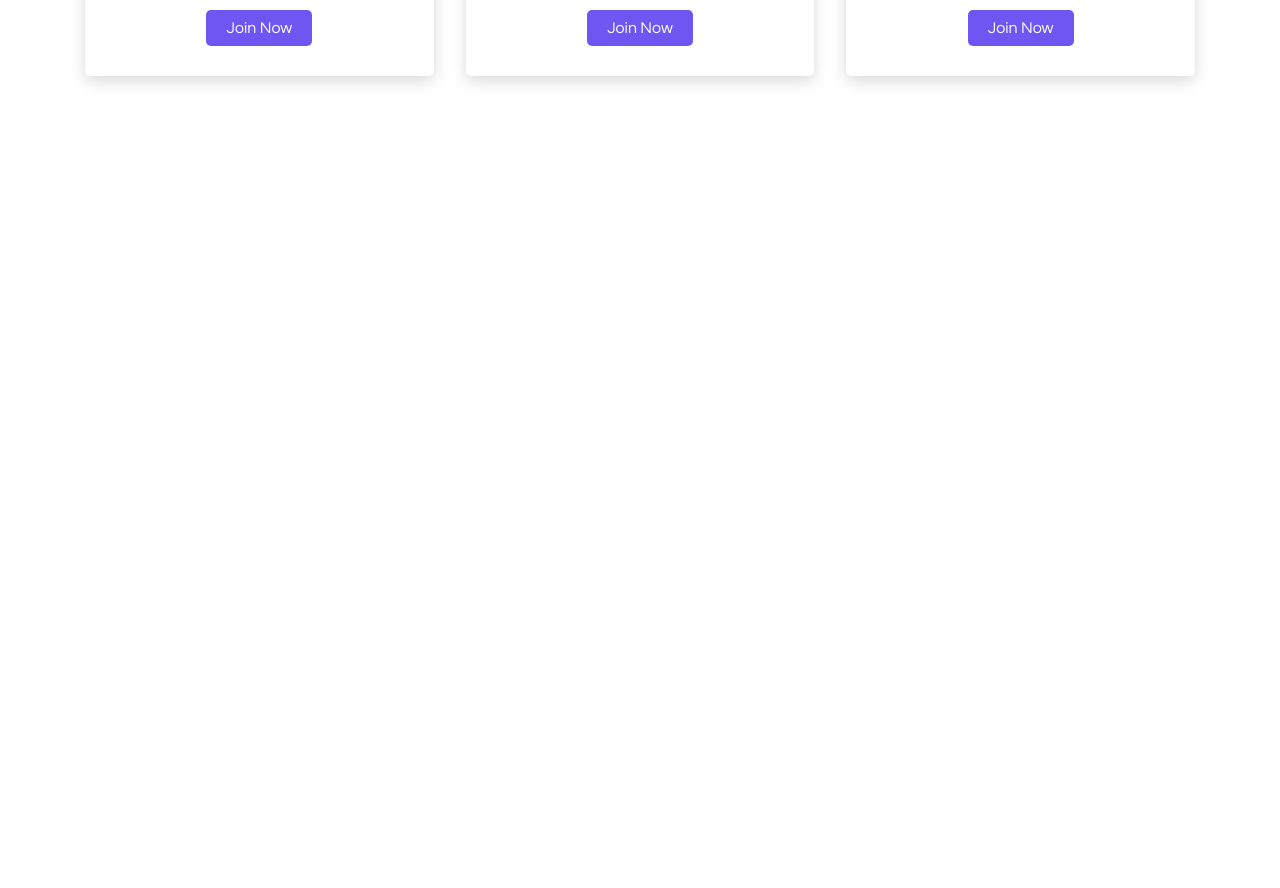
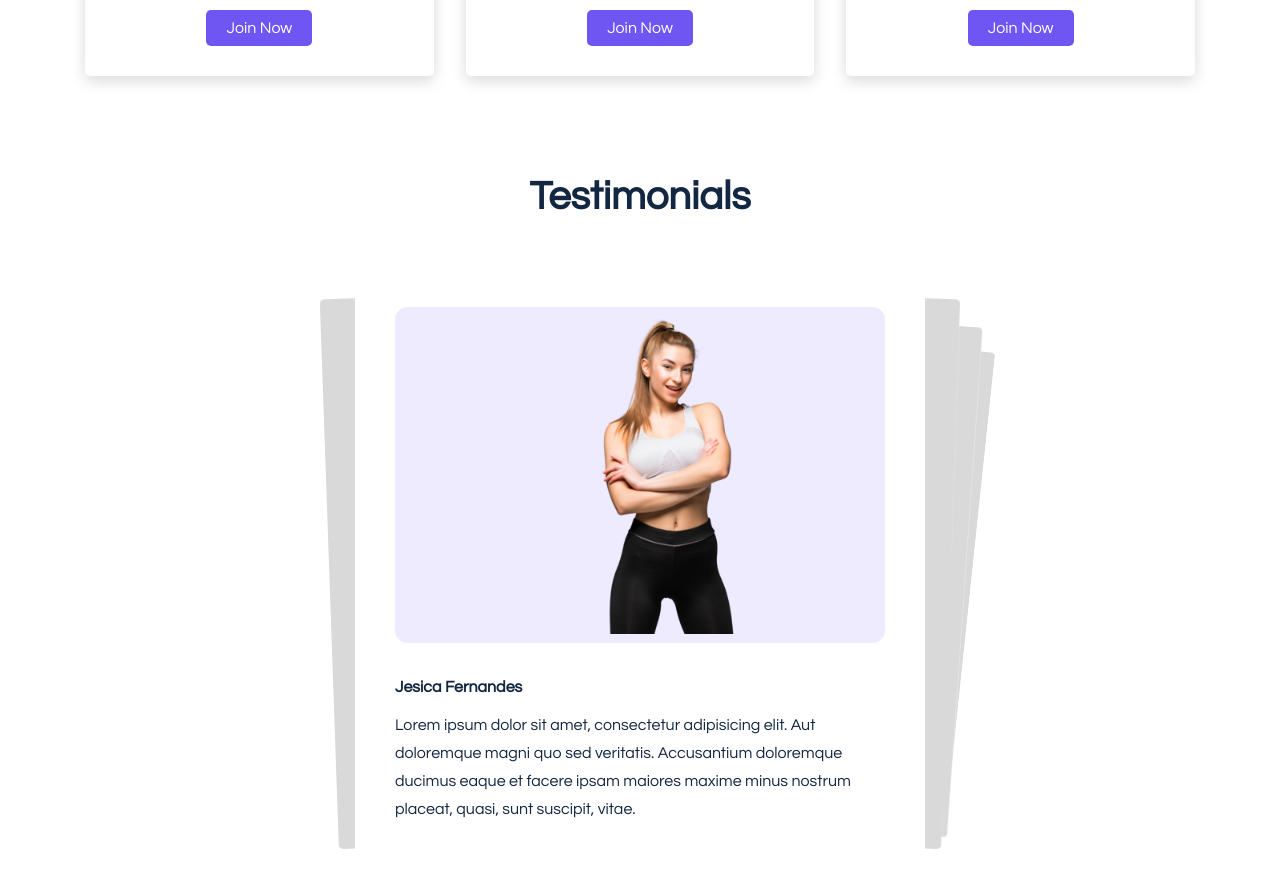
Before and after one commit to GrigoriyBerezin/gym-website-react, a React (Create React App) app: page / in a window 1280 px wide. Shown: the part 3600-4488 px from the top of the page. Before the commit the page ends 3826 px from the top, so only its background shows below. Built offline with nearby package versions, Linux system fonts and the light colour scheme.

Commit message:
footer block

```diff
--- a/package.json
+++ b/package.json
@@ -10,6 +10,7 @@
     "react-dom": "^18.2.0",
     "react-scripts": "5.0.1",
     "remixicon": "^2.5.0",
+    "swiper": "^8.4.5",
     "web-vitals": "^2.1.4"
   },
   "scripts": {
--- a/src/App.js
+++ b/src/App.js
@@ -5,6 +5,7 @@
 import Start from "./components/UI/Start";
 import Pricing from "./components/UI/Pricing";
 import Testimonials from "./components/UI/Testimonials";
+import Footer from "./components/UI/Footer";
 
 function App() {
   return <>
@@ -14,6 +15,7 @@
     <Start/>
     <Pricing/>
     <Testimonials/>
+    <Footer/>
   </>;
 }
 
--- /dev/null
+++ b/src/components/UI/Footer.jsx
@@ -0,0 +1,12 @@
+import React from 'react';
+import '../../styles/footer.css'
+
+const Footer = () => {
+  return (
+    <section>
+
+    </section>
+  );
+};
+
+export default Footer;
--- a/src/components/UI/Testimonials.jsx
+++ b/src/components/UI/Testimonials.jsx
@@ -1,12 +1,72 @@
 import React from 'react';
 import '../../styles/testimonials.css'
+import {Swiper, SwiperSlide} from "swiper/react";
 
-const Testimonials = () => {
+// Import Swiper styles
+import "swiper/css";
+import "swiper/css/effect-cards";
+
+// import required modules
+import {EffectCards} from "swiper";
+import avatar01 from '../../assets/img/avatar01.png'
+import avatar02 from '../../assets/img/avatar02.png'
+
+const BASE_URL =
+  "https://sensical-platform.imgix.net/production/logos/wetransfer_gui_machado_experimental_paradigm-2-tif_2022-05-06_1823/";
+
+export default function Testimonials() {
   return (
-   <section>
+    <>
+      <section>
+        <div className="container sliders">
 
-   </section>
+          <h2 className="section__title">Testimonials</h2>
+          <Swiper
+            effect={"cards"}
+            grabCursor={true}
+            modules={[EffectCards]}
+            className="mySwiper"
+            loop={true}
+          >
+            <SwiperSlide>
+              <div className="slide__item">
+                <div className="slide__img-01">
+                  <img src={avatar01} alt=""/>
+                </div>
+                <h4>Jesica Fernandes</h4>
+                <p>Lorem ipsum dolor sit amet, consectetur adipisicing elit.
+                  Aut doloremque magni quo sed veritatis. Accusantium doloremque
+                  ducimus eaque et facere ipsam maiores maxime minus nostrum
+                  placeat, quasi, sunt suscipit, vitae.</p>
+              </div>
+            </SwiperSlide>
+            <SwiperSlide>
+              <div className="slide__item">
+                <div className="slide__img-02">
+                  <img src={avatar02} alt=""/>
+                </div>
+                <h4>Jesica Fernandes</h4>
+                <p>Lorem ipsum dolor sit amet, consectetur adipisicing elit.
+                  Aut doloremque magni quo sed veritatis. Accusantium doloremque
+                  ducimus eaque et facere ipsam maiores maxime minus nostrum
+                  placeat, quasi, sunt suscipit, vitae.</p>
+              </div>
+            </SwiperSlide>
+            <SwiperSlide>
+              <div className="slide__item">
+                <div className="slide__img-03">
+                  <img src={avatar01} alt=""/>
+                </div>
+                <h4>Jesica Fernandes</h4>
+                <p>Lorem ipsum dolor sit amet, consectetur adipisicing elit.
+                  Aut doloremque magni quo sed veritatis. Accusantium doloremque
+                  ducimus eaque et facere ipsam maiores maxime minus nostrum
+                  placeat, quasi, sunt suscipit, vitae.</p>
+              </div>
+            </SwiperSlide>
+          </Swiper>
+        </div>
+      </section>
+    </>
   );
-};
-
-export default Testimonials;
+}
--- a/src/styles/testimonials.css
+++ b/src/styles/testimonials.css
@@ -0,0 +1,51 @@
+.sliders {
+  width: 600px;
+}
+
+.swiper-slide {
+  background: #fff;
+  padding: 40px;
+  border-radius: 5px;
+}
+
+.slide__img-01 img,
+.slide__img-02 img,
+.slide__img-03 img {
+  width: 100%;
+}
+
+.slide__img-01 {
+  background: #eeeaff;
+}
+
+.slide__img-02 {
+  background: #d3cef2;
+}
+
+.slide__img-03 {
+  background: rgba(141, 141, 235, 1) 85%;
+}
+
+.slide__img-01,
+.slide__img-02,
+.slide__img-03 {
+  border-radius: 0.8rem;
+  margin-bottom: 30px;
+}
+
+.slide__item h4 {
+  margin-bottom: 10px;
+  color: var(--heading-color);
+}
+
+
+.slide__item {
+  color: var(--heading-color);
+  line-height: 28px;
+}
+
+.sliders h2 {
+  font-size: 2.5rem;
+  margin-bottom: 50px;
+  text-align: center;
+}
```
Also changed, not shown: src/styles/footer.css (added), 1 other file (tests, documents, lock files or other folders).
